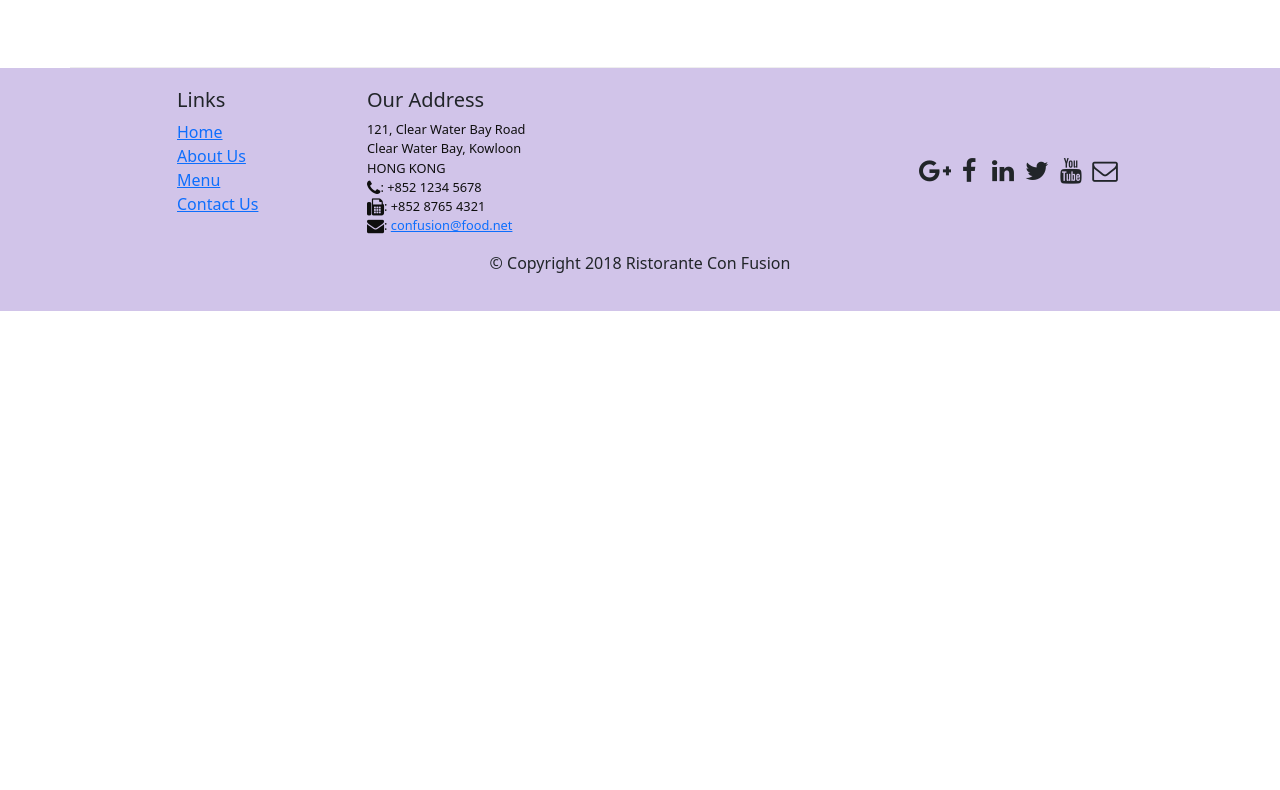
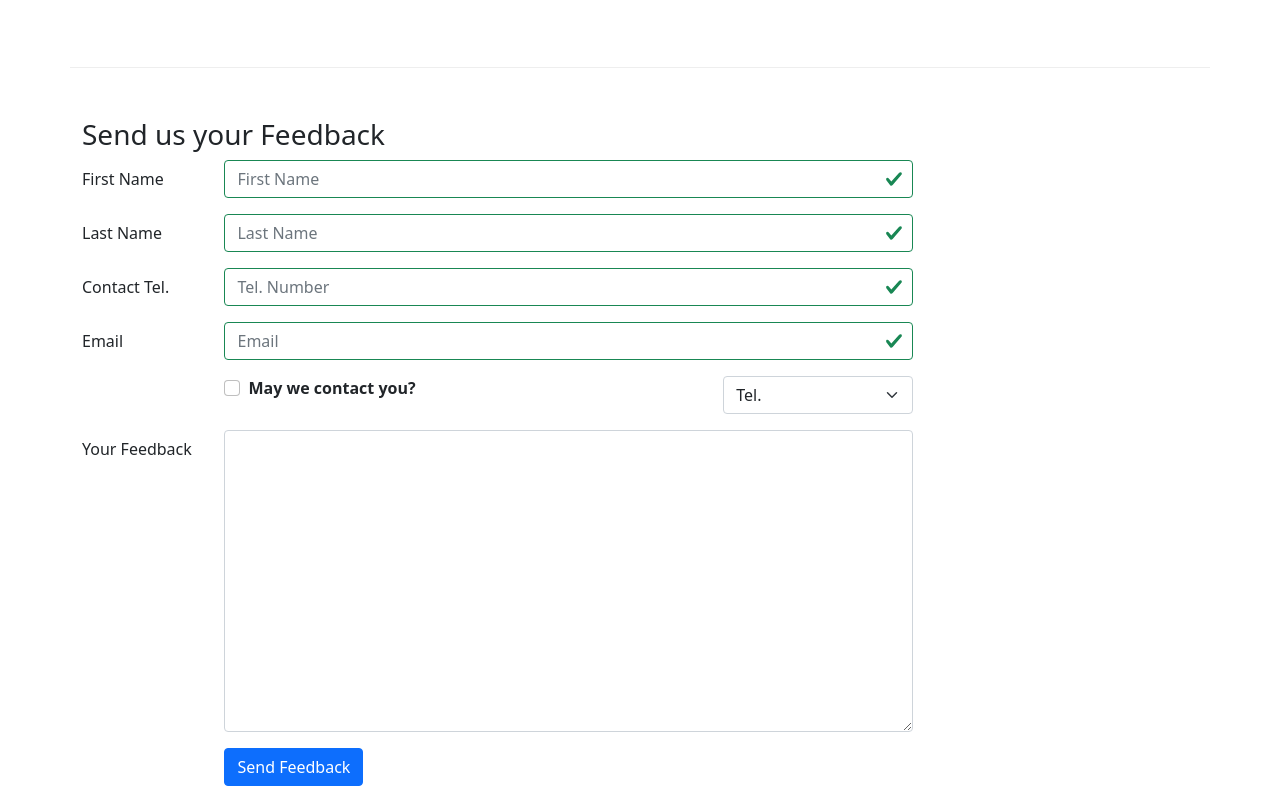
Before and after one commit to wardhakashif570/React-Coursera-, a React (Create React App) app: page /contactus in a window 1280 px wide. Shown: the part 670-1460 px from the top of the page. Before the commit the page ends 981 px from the top, so only its background shows below. Built offline with nearby package versions, Linux system fonts and the light colour scheme.

Commit message:
Contrlled Component

```diff
--- a/src/component/ContactComponent.js
+++ b/src/component/ContactComponent.js
@@ -1,9 +1,86 @@
-import React from 'react';
-import { Breadcrumb, BreadcrumbItem } from 'reactstrap';
+import React, { Component } from 'react';
+import {
+    Breadcrumb, BreadcrumbItem,
+    Button, Form, FormGroup, Label, Input, Col,FormFeedback
+} from 'reactstrap';
 import { Link } from 'react-router-dom';
 
-function Contact(props) {
-    return(
+class Contact extends Component {
+    constructor(props) {
+        super(props);
+
+        this.state = {
+            firstname: '',
+            lastname: '',
+            telnum: '',
+            email: '',
+            agree: false,
+            contactType: 'Tel.',
+            message: '',
+            touched: {
+                firstname: false,
+                lastname: false,
+                telnum: false,
+                email: false
+            }
+        }
+        this.handleSubmit = this.handleSubmit.bind(this);
+        this.handleInputChange = this.handleInputChange.bind(this);
+        this.handleBlur = this.handleBlur.bind(this);
+    }
+
+    handleInputChange(event) {
+        const target = event.target;
+        const value = target.type === 'checkbox' ? target.checked : target.value;
+        const name = target.name;
+
+        this.setState({
+            [name]: value
+        });
+    }
+
+    handleSubmit(event) {
+        console.log('Current State is: ' + JSON.stringify(this.state));
+        alert('Current State is: ' + JSON.stringify(this.state));
+        event.preventDefault();
+    }
+
+    handleBlur = (field) => (evt) => {
+        this.setState({
+            touched: { ...this.state.touched, [field]: true }
+        });
+    }
+
+    validate(firstname, lastname, telnum, email) {
+        const errors = {
+            firstname: '',
+            lastname: '',
+            telnum: '',
+            email: ''
+        };
+
+        if (this.state.touched.firstname && firstname.length < 3)
+            errors.firstname = 'First Name should be >= 3 characters';
+        else if (this.state.touched.firstname && firstname.length > 10)
+            errors.firstname = 'First Name should be <= 10 characters';
+
+        if (this.state.touched.lastname && lastname.length < 3)
+            errors.lastname = 'Last Name should be >= 3 characters';
+        else if (this.state.touched.lastname && lastname.length > 10)
+            errors.lastname = 'Last Name should be <= 10 characters';
+
+        const reg = /^\d+$/;
+        if (this.state.touched.telnum && !reg.test(telnum))
+            errors.telnum = 'Tel. Number should contain only numbers';
+
+        if (this.state.touched.email && email.split('').filter(x => x === '@').length !== 1)
+            errors.email = 'Email should contain a @';
+
+        return errors;
+    }
+    render() {
+        const errors = this.validate(this.state.firstname, this.state.lastname, this.state.telnum, this.state.email);
+        return (
             <div className="container">
                 <div className="row">
                     <Breadcrumb>
@@ -41,8 +118,107 @@
                         </div>
                     </div>
                 </div>
+                <div className="row row-content">
+                    <div className="col-12">
+                        <h3>Send us your Feedback</h3>
+                    </div>
+                    <div className="col-12 col-md-9">
+                        <Form onSubmit={this.handleSubmit}>
+                        <FormGroup row>
+                                <Label htmlFor="firstname" md={2}>First Name</Label>
+                                <Col md={10}>
+                                    <Input type="text" id="firstname" name="firstname"
+                                        placeholder="First Name"
+                                        value={this.state.firstname}
+                                        valid={errors.firstname === ''}
+                                        invalid={errors.firstname !== ''}
+                                        onBlur={this.handleBlur('firstname')}
+                                        onChange={this.handleInputChange} />
+                                    <FormFeedback>{errors.firstname}</FormFeedback>
+                                </Col>
+                            </FormGroup>
+                            <FormGroup row>
+                                <Label htmlFor="lastname" md={2}>Last Name</Label>
+                                <Col md={10}>
+                                    <Input type="text" id="lastname" name="lastname"
+                                        placeholder="Last Name"
+                                        value={this.state.lastname}
+                                        valid={errors.lastname === ''}
+                                        invalid={errors.lastname !== ''}
+                                        onBlur={this.handleBlur('lastname')}
+                                        onChange={this.handleInputChange} />
+                                    <FormFeedback>{errors.lastname}</FormFeedback>
+                                </Col>
+                            </FormGroup>
+                            <FormGroup row>
+                                <Label htmlFor="telnum" md={2}>Contact Tel.</Label>
+                                <Col md={10}>
+                                    <Input type="tel" id="telnum" name="telnum"
+                                        placeholder="Tel. Number"
+                                        value={this.state.telnum}
+                                        valid={errors.telnum === ''}
+                                        invalid={errors.telnum !== ''}
+                                        onBlur={this.handleBlur('telnum')}
+                                        onChange={this.handleInputChange} />
+                                    <FormFeedback>{errors.telnum}</FormFeedback>
+                                </Col>
+                            </FormGroup>
+                            <FormGroup row>
+                                <Label htmlFor="email" md={2}>Email</Label>
+                                <Col md={10}>
+                                    <Input type="email" id="email" name="email"
+                                        placeholder="Email"
+                                        value={this.state.email}
+                                        valid={errors.email === ''}
+                                        invalid={errors.email !== ''}
+                                        onBlur={this.handleBlur('email')}
+                                        onChange={this.handleInputChange} />
+                                    <FormFeedback>{errors.email}</FormFeedback>
+                                </Col>
+                            </FormGroup>
+                            <FormGroup row>
+                                <Col md={{ size: 6, offset: 2 }}>
+                                    <FormGroup check>
+                                        <Label check>
+                                            <Input type="checkbox"
+                                                name="agree"
+                                                checked={this.state.agree}
+                                                onChange={this.handleInputChange} /> {' '}
+                                            <strong>May we contact you?</strong>
+                                        </Label>
+                                    </FormGroup>
+                                </Col>
+                                <Col md={{ size: 3, offset: 1 }}>
+                                    <Input type="select" name="contactType"
+                                        value={this.state.contactType}
+                                        onChange={this.handleInputChange}>
+                                        <option>Tel.</option>
+                                        <option>Email</option>
+                                    </Input>
+                                </Col>
+                            </FormGroup>
+                            <FormGroup row>
+                                <Label htmlFor="message" md={2}>Your Feedback</Label>
+                                <Col md={10}>
+                                    <Input type="textarea" id="message" name="message"
+                                        rows="12"
+                                        value={this.state.message}
+                                        onChange={this.handleInputChange}></Input>
+                                </Col>
+                            </FormGroup>
+                            <FormGroup row>
+                                <Col md={{ size: 10, offset: 2 }}>
+                                    <Button type="submit" color="primary">
+                                        Send Feedback
+                                    </Button>
+                                </Col>
+                            </FormGroup>
+                        </Form>
+                    </div>
+                </div>
             </div>
         );
     }
+}
 
 export default Contact;
```
Lines whose indentation alone changed are shown as unchanged.
